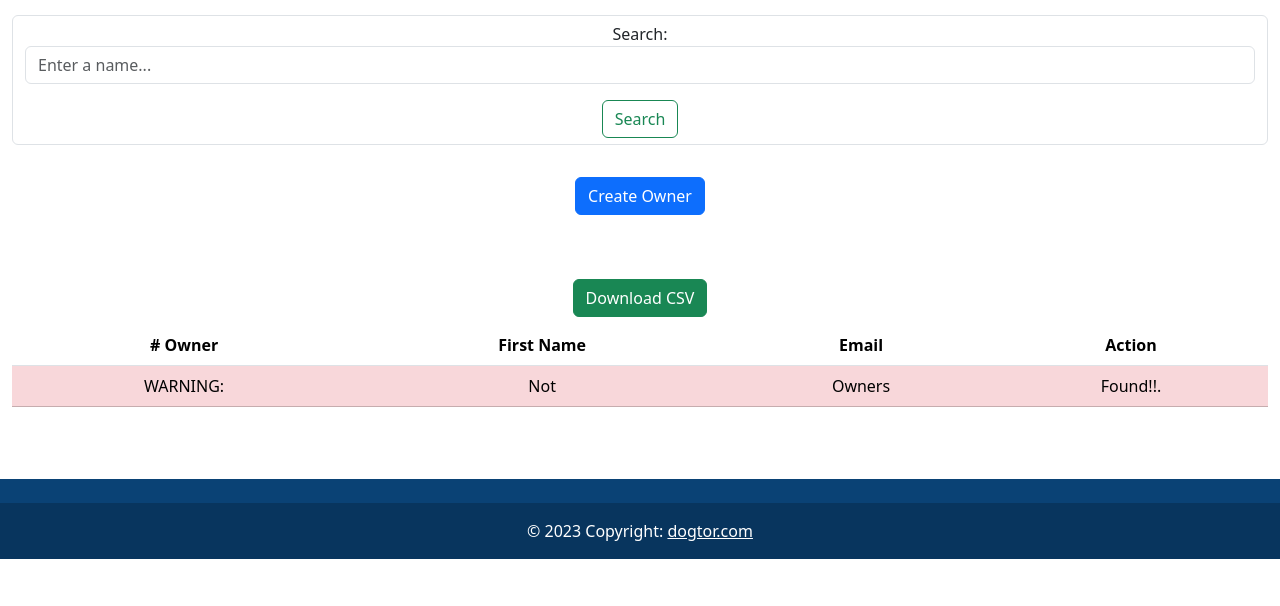
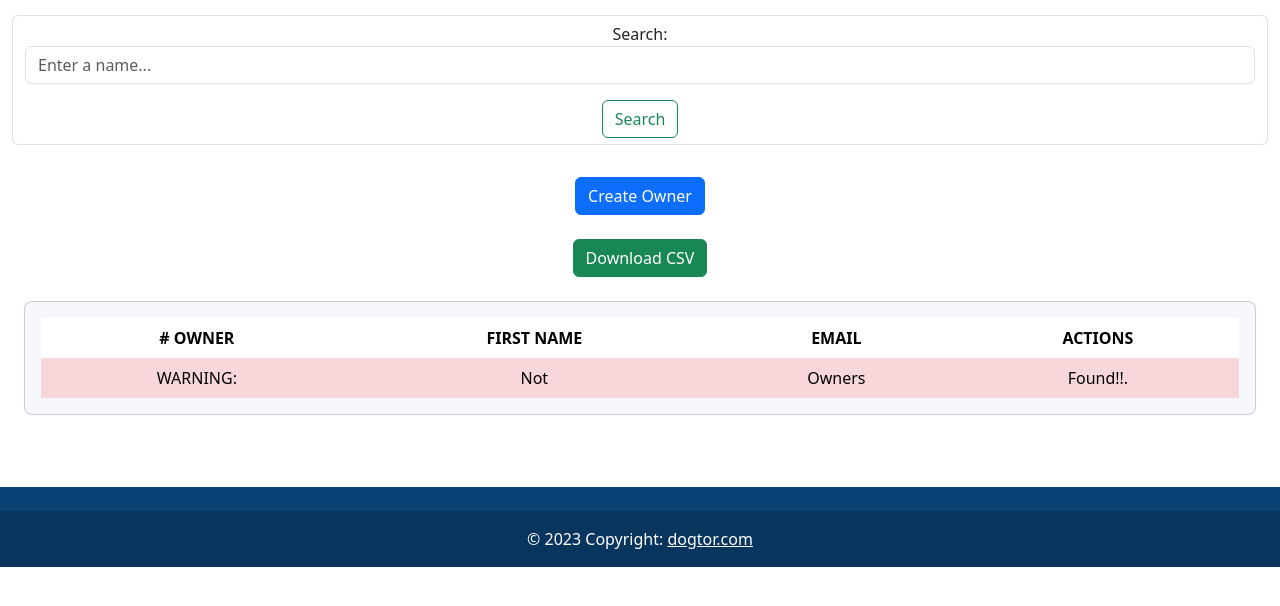
Before and after one commit to rockzt/dogtor, a Django app: page /vet/owners in a window 1280 px wide. Shown: the part 154-760 px from the top of the page. Run offline with Django 4.2, Linux system fonts and the light colour scheme; the visitor is signed in with stand-in values (Sample User, id 1); data that the repository does not hold is empty; some libraries are stand-ins or nearby versions.

Commit message:
[added]  improved tables ux/ui design

```diff
--- a/dogtor/templates/vet/owners/list.html
+++ b/dogtor/templates/vet/owners/list.html
@@ -21,15 +21,24 @@
   <a href="{% url 'vet:owners_create'%}" class="btn btn-primary"  role="button">Create Owner</a>
 </div>
 <br>
-<div class="mt-5">
-  <button id="download-csv-button" class="btn btn-success mb-2">Download CSV</button>
-<table class="table table-hover text-center">
+<div class="mt-2">
+  <button id="download-csv-button" class="btn btn-success mb-4">Download CSV</button>
+      <div class="container-fluid">
+        <div class="row justify-content-center">
+          <div class="col-12">
+            <div class="card shadow-2-strong" style="background-color: #f5f7fa;">
+              <div class="card-body">
+                <div class="table-responsive">
+                  <table class="table table-borderless mb-0">
+                    <thead>
                       <tr>
-    <th># Owner</th>
-    <th>First Name</th>
-    <th>Email</th>
-    <th>Action</th>
+                        <th scope="col"># OWNER</th>
+                        <th scope="col">FIRST NAME</th>
+                        <th scope="col">EMAIL</th>
+                        <th scope="col">ACTIONS</th>
                       </tr>
+                    </thead>
+                    <tbody>
                       {% for owner in owners %}
                       <tr>
                       <!--attribute href - url where we want to go-->
@@ -38,7 +47,6 @@
                         <td>{{ owner.first_name }}</td>
                         <td>{{ owner.email }}</td>
                         <td>
-        <a href="{% url 'vet:owners_detail' pk=owner.id %}" class="btn btn-link"  role="button">View</a>
                           <a href="{% url 'vet:owners_edit' pk=owner.id %}" class="btn btn-warning"  role="button">Modify</a>
                           <a href="{% url 'vet:owners_delete' pk=owner.id %}" class="btn btn-danger"  role="button">DELETE</a>
                         </td>
@@ -51,7 +59,15 @@
                         <td>Found!!.</td>
                       </tr>
                     {% endfor %}
+                    </tbody>
                   </table>
+                </div>
+              </div>
+            </div>
+          </div>
+        </div>
+      </div>
+
   {% include "pagination.html" %}
 </div>
 {% endblock content %}
@@ -102,3 +118,26 @@
 });
 </script>
 {% endblock scripts %}
+{% block style %}
+<style>
+table td,
+table th {
+  text-overflow: ellipsis;
+  white-space: nowrap;
+  overflow: hidden;
+}
+
+.card {
+  border-radius: .5rem;
+}
+
+.mask-custom {
+  background: rgba(24, 24, 16, .2);
+  border-radius: 2em;
+  backdrop-filter: blur(25px);
+  border: 2px solid rgba(255, 255, 255, 0.05);
+  background-clip: padding-box;
+  box-shadow: 10px 10px 10px rgba(46, 54, 68, 0.03);
+}
+</style>
+{% endblock style %}
--- a/dogtor/vet/forms.py
+++ b/dogtor/vet/forms.py
@@ -55,7 +55,7 @@ class PetForm(forms.ModelForm):
                     'type': 'text',
                     'class': 'form-control',
                 }),
-            'type': forms.TextInput(
+            'type': forms.Select(
                 attrs={
                     'type': 'text',
                     'class': 'form-control',
@@ -77,16 +77,18 @@ class PetdateForm(forms.ModelForm):
         widgets = {
             'datetime': forms.DateTimeInput(
                 attrs={
+                    'class': 'form-control',
                     'type': 'datetime-local',
-                    'class': 'form-control',
                 }),
             'type': forms.Select(
                 attrs={
                     'class': 'form-control',
+                    'type': 'text',
                 }),
             'pet': forms.Select(
                 attrs={
                     'class': 'form-control',
+                    'type': 'text',
                 }),
         }
 
```
Also changed, not shown: dogtor/templates/vet/petdates/list.html (+35 -13 lines), dogtor/templates/vet/pets/list.html (+40 -13 lines). Lines whose indentation alone changed are shown as unchanged.
